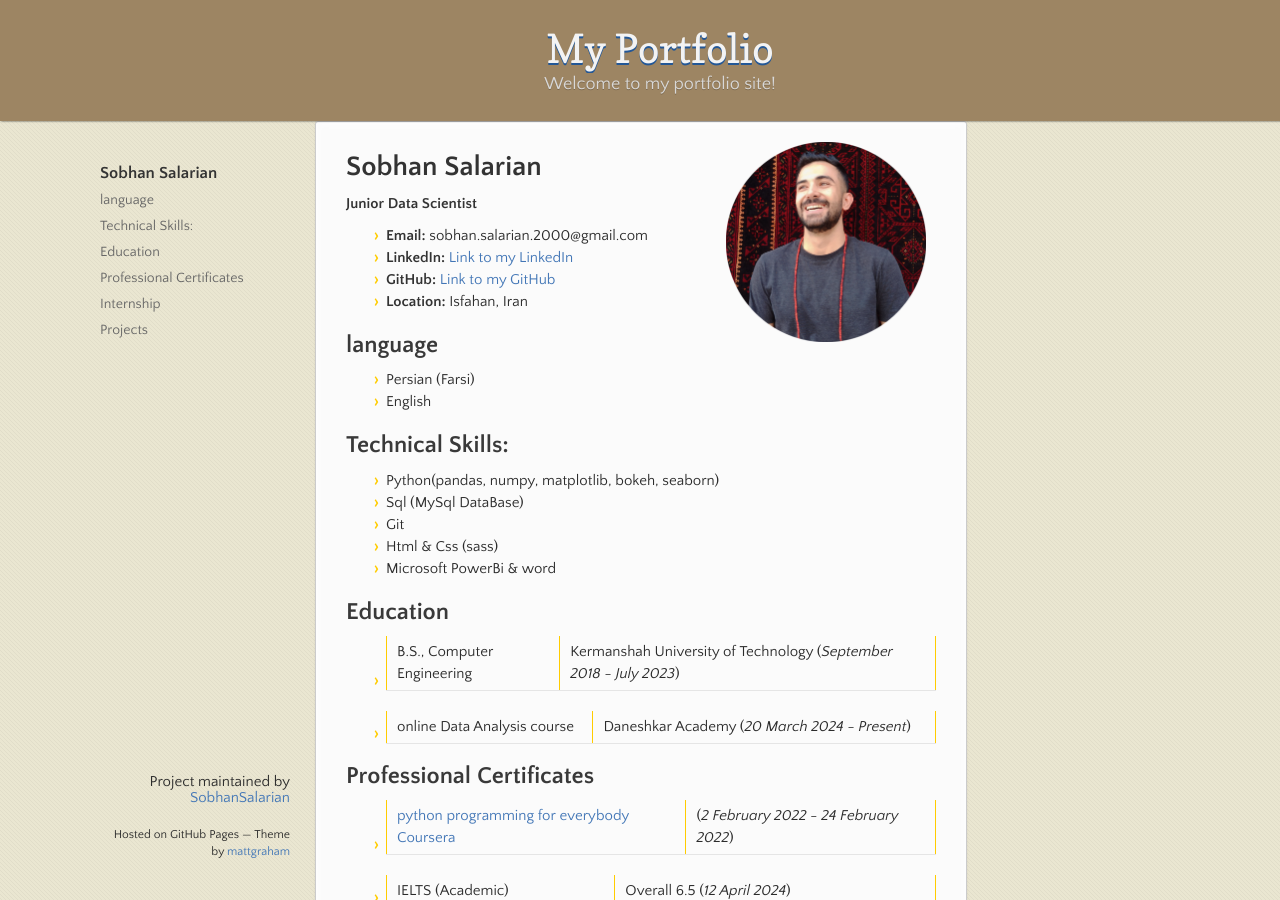
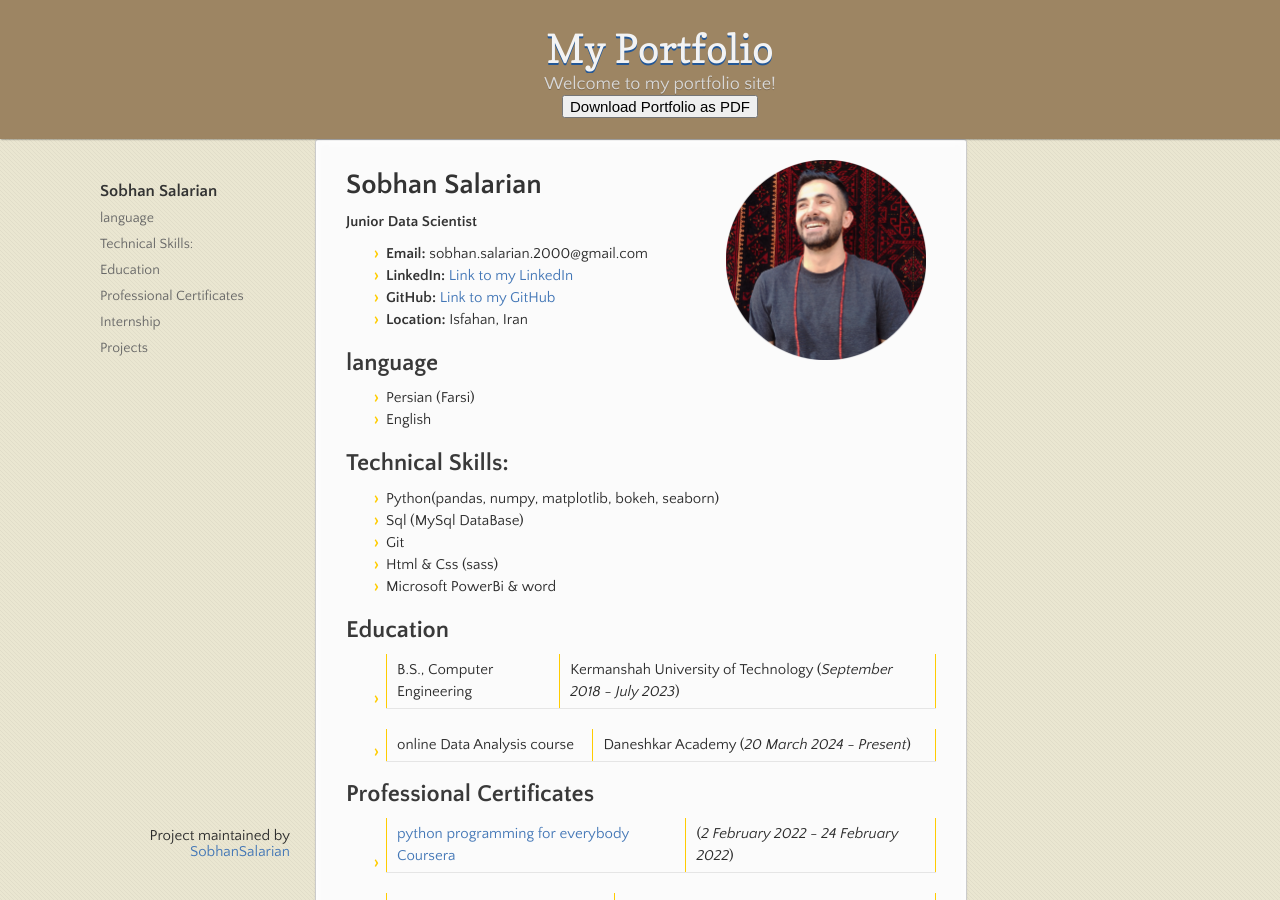
Before and after one commit to SobhanSalarian/My-Portfolio, a Jekyll site: the page built from README.md, in a window 1280 px wide and 900 px high. Built offline with Jekyll 4.4.1, drawn with Linux system fonts in a browser that asks for light colours; our own code applies the rules of GitHub Pages for plain Markdown files.

Commit message:
adding download button(testing)

```diff
--- a/_layouts/default.html
+++ b/_layouts/default.html
@@ -20,6 +20,7 @@
       <header>
         <h1>{{ page.title | default: site.title | default: site.github.repository_name }}</h1>
         <p>{{ page.description | default: site.description | default: site.github.project_tagline }}</p>
+        <button id="download-pdf">Download Portfolio as PDF</button>
       </header>
 
     <div class="wrapper">
@@ -34,8 +35,23 @@
         {% if site.github.is_project_page %}
           <p>Project maintained by <a href="{{ site.github.owner_url }}">{{ site.github.owner_name }}</a></p>
         {% endif %}
-        <p><small>Hosted on GitHub Pages &mdash; Theme by <a href="https://twitter.com/mattgraham">mattgraham</a></small></p>
       </footer>
     </div>
+    <script src="https://cdnjs.cloudflare.com/ajax/libs/html2pdf.js/0.9.2/html2pdf.bundle.min.js"></script>
+    <script>
+      document.getElementById("download-pdf").addEventListener("click", function () {
+          const element = document.body; // You can specify a specific element if you don't want to download the entire page
+          const options = {
+              margin:       1,
+              filename:     'portfolio.pdf',
+              image:        { type: 'jpeg', quality: 0.98 },
+              html2canvas:  { scale: 2 },
+              jsPDF:        { unit: 'in', format: 'letter', orientation: 'portrait' }
+          };
+
+          html2pdf().from(element).set(options).save();
+      });
+      </script>
+
   </body>
 </html>
```
